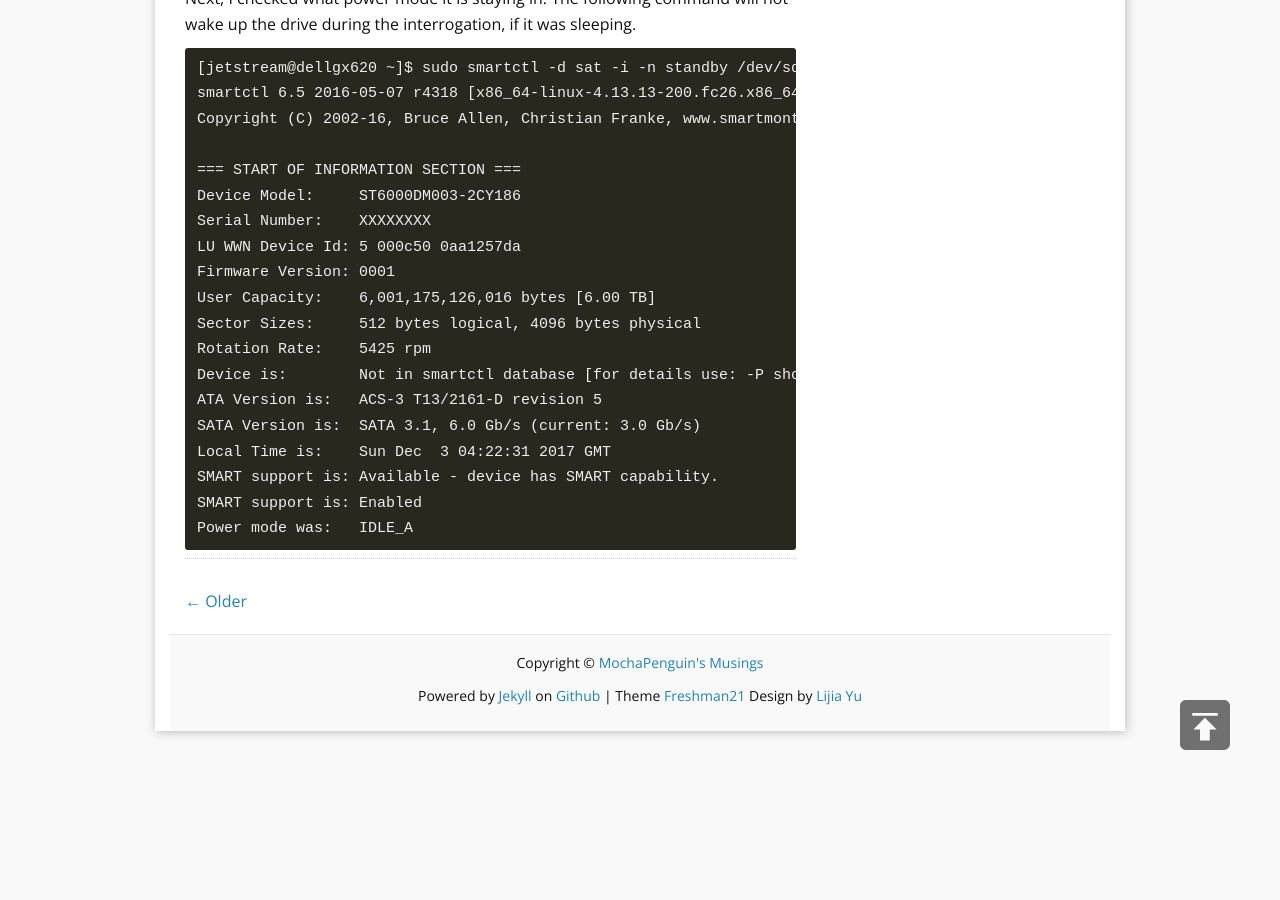
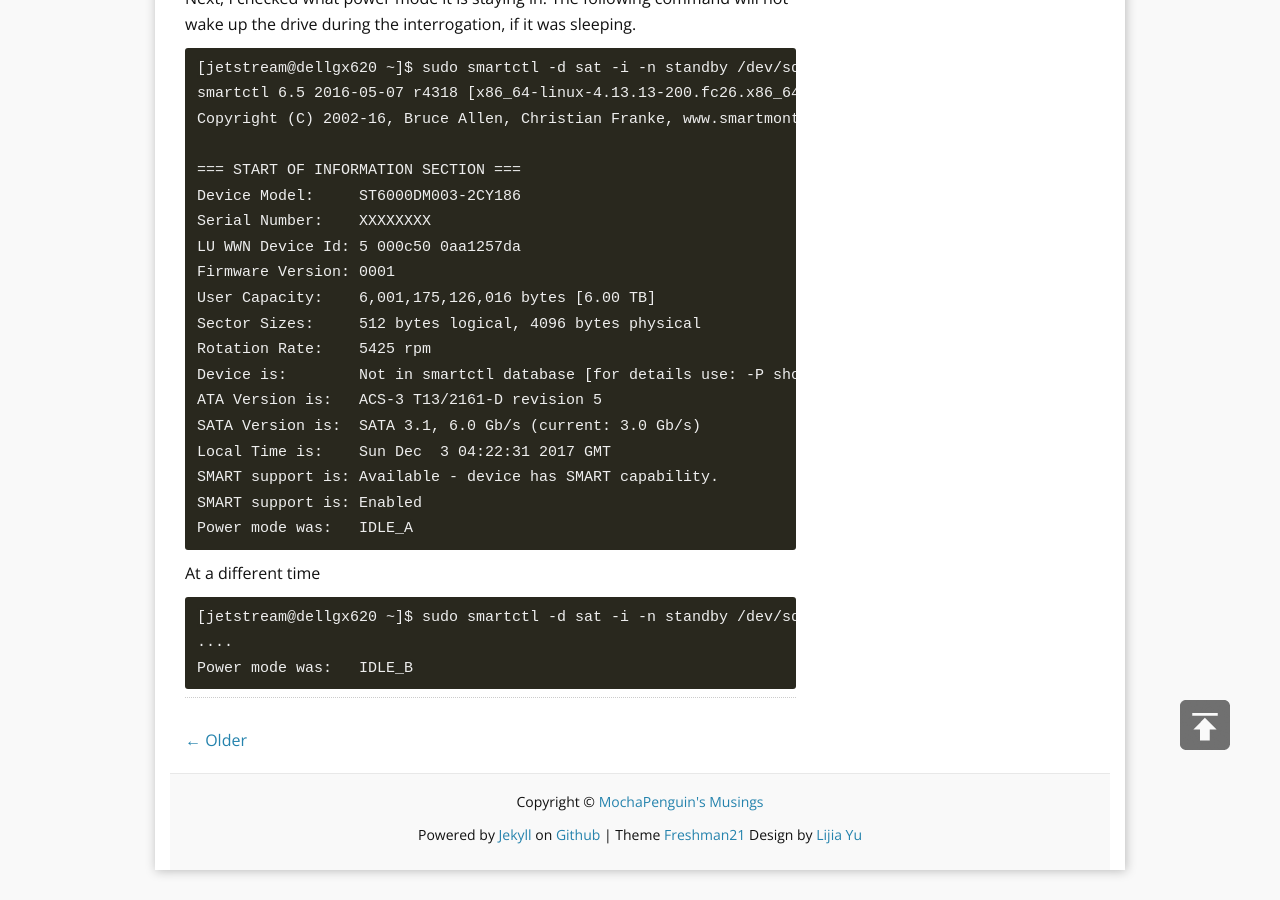
Before and after one commit to JetStreamVelocity/jetstreamvelocity.github.io, a Jekyll site: the page built from _posts/2017-12-02-seagate-backup-plus-hub-6tb.md, in a window 1280 px wide and 900 px high, scrolled down 3147 px. Built offline with Jekyll 4.4.1, drawn with Linux system fonts in a browser that asks for light colours; comment, search, counter and statistics services are not loaded; before the commit the page ends 3908 px from its top, so only the background shows below that.

Commit message:
Update 2017-12-02-seagate-backup-plus-hub-6tb.md

````diff
--- a/_posts/2017-12-02-seagate-backup-plus-hub-6tb.md
+++ b/_posts/2017-12-02-seagate-backup-plus-hub-6tb.md
@@ -143,3 +143,10 @@ SMART support is: Available - device has SMART capability.
 SMART support is: Enabled
 Power mode was:   IDLE_A
 ```
+
+At a different time
+```
+[jetstream@dellgx620 ~]$ sudo smartctl -d sat -i -n standby /dev/sdb
+....
+Power mode was:   IDLE_B
+```
````
